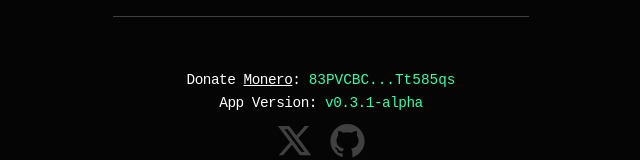
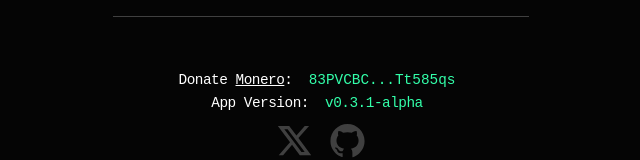
Before and after one commit to AmphibianDev/file-wallet, a React (Vite) app: page /faq in a window 1280 px wide. Shown: the part 615-775 px from the top of the page, without its empty margins (319-959 px from the left). Built offline with nearby package versions, Linux system fonts and the light colour scheme.

Commit message:
fix: prevent text size change on hover

```diff
--- a/src/components/Footer.module.css
+++ b/src/components/Footer.module.css
@@ -34,11 +34,11 @@
   color: var(--color-primary-bright);
   text-decoration: none;
   cursor: pointer;
+  border-radius: 12px;
+  padding: 0 0.5rem;
 
   &:hover {
     background: var(--color-transparent-low);
-    border-radius: 12px;
-    padding: 0 0.5rem;
   }
 }
 
--- a/src/components/NavBar.module.css
+++ b/src/components/NavBar.module.css
@@ -23,11 +23,11 @@
 
   line-height: 1.2;
   margin-bottom: 0.5rem;
+  border-radius: 12px;
+  padding: 0 0.5rem;
 
   &:hover {
     background: var(--color-transparent-low);
-    border-radius: 12px;
-    padding: 0 0.5rem;
   }
 
   @media (--breakpoint-md) {
```
